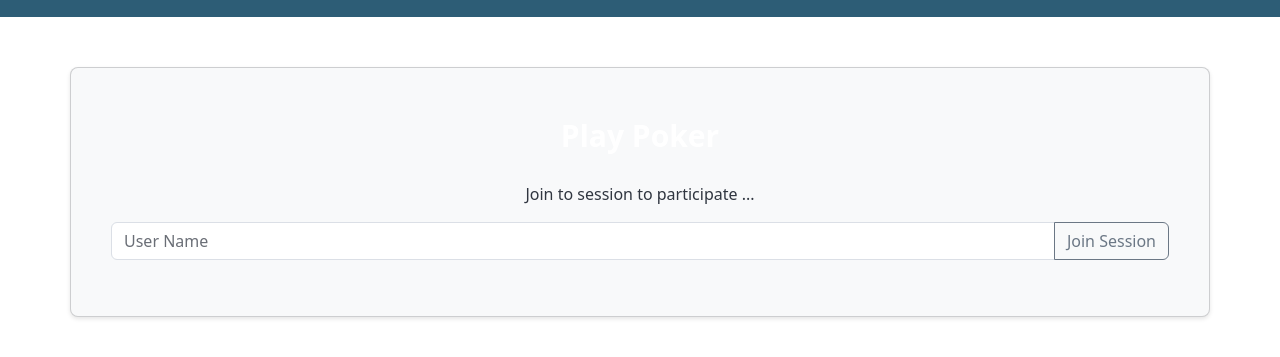
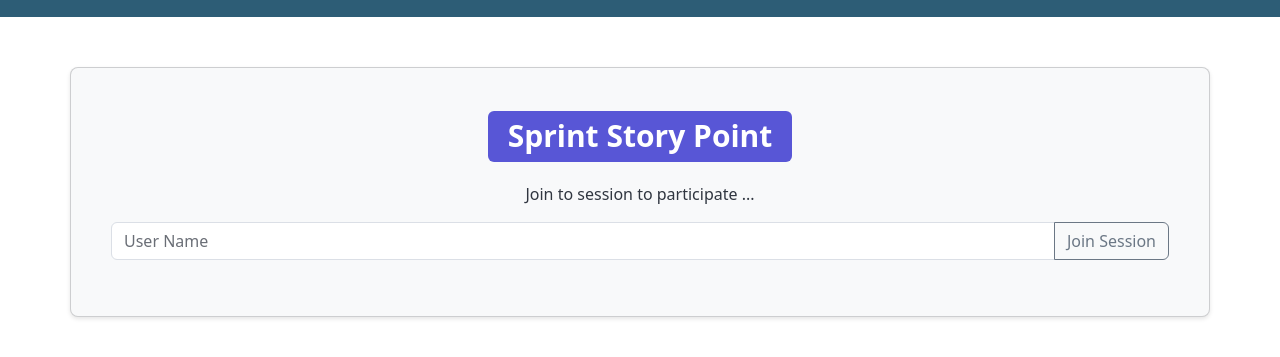
Before and after one commit to rajadurai80/sprintstorypoint, a website: page pages/storypoint.html in a window 1280 px wide. Shown: the part 63-420 px from the top of the page. Drawn offline with nearby package versions, Linux system fonts and the light colour scheme.

Commit message:
change title

```diff
--- a/pages/storypoint.html
+++ b/pages/storypoint.html
@@ -65,7 +65,7 @@
             <div class="card mb-3">
                 <div class="row g-0">
                     <div class="container">
-                        <h1><span class="badge rounded-pill">Play Poker</span></h1>
+                        <h1><span class="badge text-bg-primary">Sprint Story Point</span></h1>
                         <p>Join to session to participate ...</p>
                         <div class="input-group mb-3" id="create-session-container">
                             <input type="text" class="form-control" id="login-name-anom" placeholder="User Name"
```
